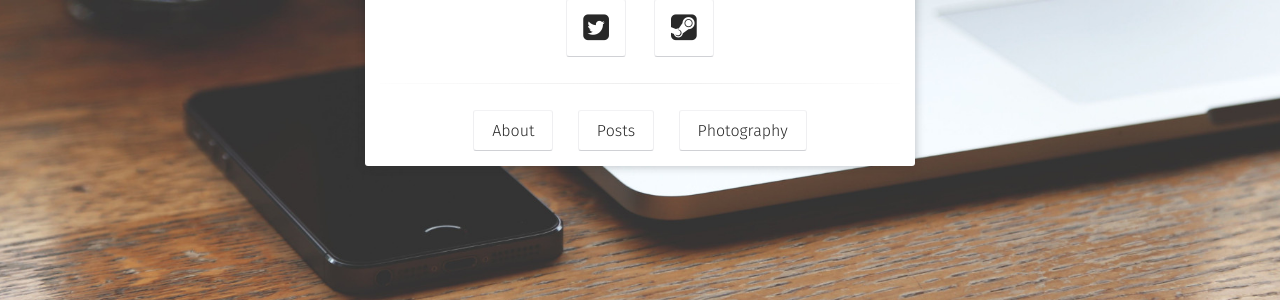
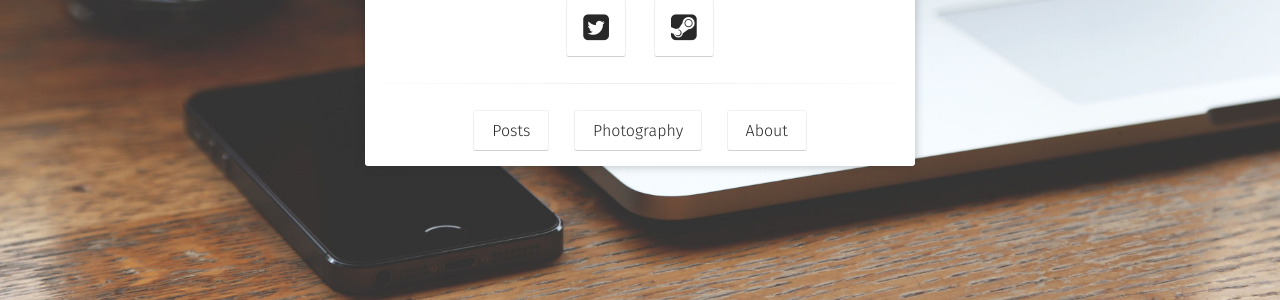
Before and after one commit to ligggnin/ligggnin.github.io, a Jekyll site: the page built from index.html, in a window 1280 px wide. Shown: the part 523-823 px from the top of the page. Built offline with Jekyll 4.4.1, drawn with Linux system fonts in a browser that asks for light colours; some web fonts are replaced.

Commit message:
Update home.html

```diff
--- a/_layouts/home.html
+++ b/_layouts/home.html
@@ -32,14 +32,14 @@ layout: compress
                     {% include social-links.html %}
                   <hr class="hr-line">
                   <h3 class="title">
-                         <a class="btn zoombtn" href="{{ site.url }}/about">
-                         About
-                         </a>
                          <a class="btn zoombtn" href="{{ site.url }}/posts">
                          Posts
                          </a>
                          <a class="btn zoombtn" href="{{ site.url }}/photography">
                          Photography
+                         </a>
+                         <a class="btn zoombtn" href="{{ site.url }}/about">
+                         About
                          </a>
                  </h3>
             </div>
```
